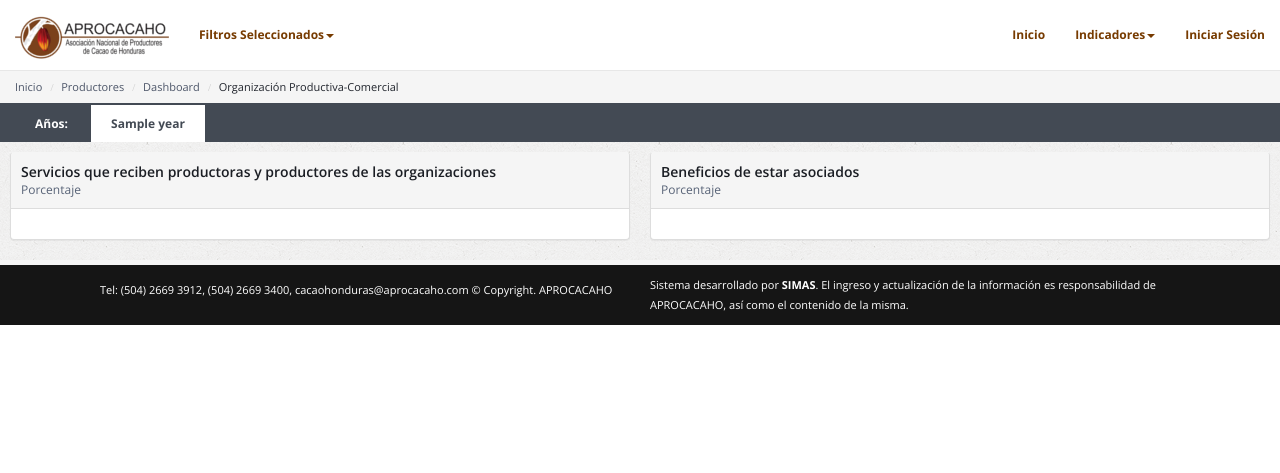
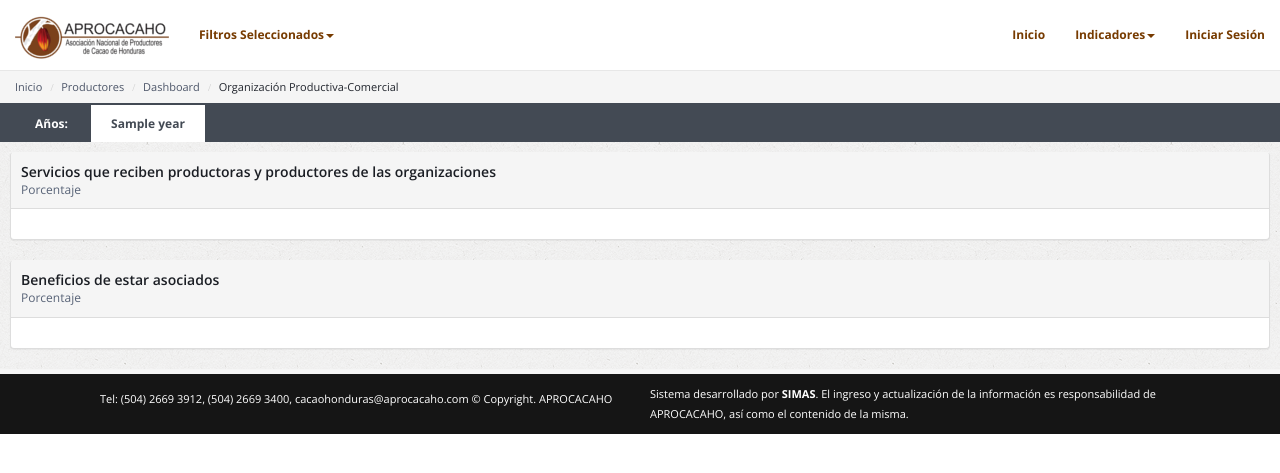
Before and after one commit to ErickMurillo/aprocacaho, a Django app: template templates/productores/organizacion_productiva.html in a window 1280 px wide. Shown: the top 473 px of the page. Run offline with Django 3.2, Linux system fonts and the light colour scheme; the template is opened without the code that fills it: most values are stand-ins (such as "Sample title", 1, 10 or a date in 2020); parts of the project's set-up code (start-up, migrations or seed data) failed here and were passed over; some libraries are stand-ins or nearby versions.

Commit message:
fix templates productores

```diff
--- a/templates/productores/comercializacion.html
+++ b/templates/productores/comercializacion.html
@@ -110,7 +110,7 @@
 									                <tr>
 									                    {% for celda in fila %}
 									                    <td>
-									                    	{% if celda == None %}0{% else %}{{celda}}{% endif %}
+									                    	{% if celda == None %}0{% else %}{{celda|floatformat:"2"}}{% endif %}
 									                    </td>
 									                    {% endfor %}
 									                </tr>
--- a/templates/productores/organizacion_productiva.html
+++ b/templates/productores/organizacion_productiva.html
@@ -40,7 +40,7 @@
 
                     <div class="row">
 
-                        <div class="col-md-6">
+                        <div class="col-md-12">
 
                             <!-- START SALES BLOCK -->
                             <div class="panel panel-default">
@@ -60,7 +60,7 @@
                             <!-- END SALES BLOCK -->
 
                         </div>
-                        <div class="col-md-6">
+                        <div class="col-md-12">
 
                             <!-- START SALES BLOCK -->
                             <div class="panel panel-default">
```
